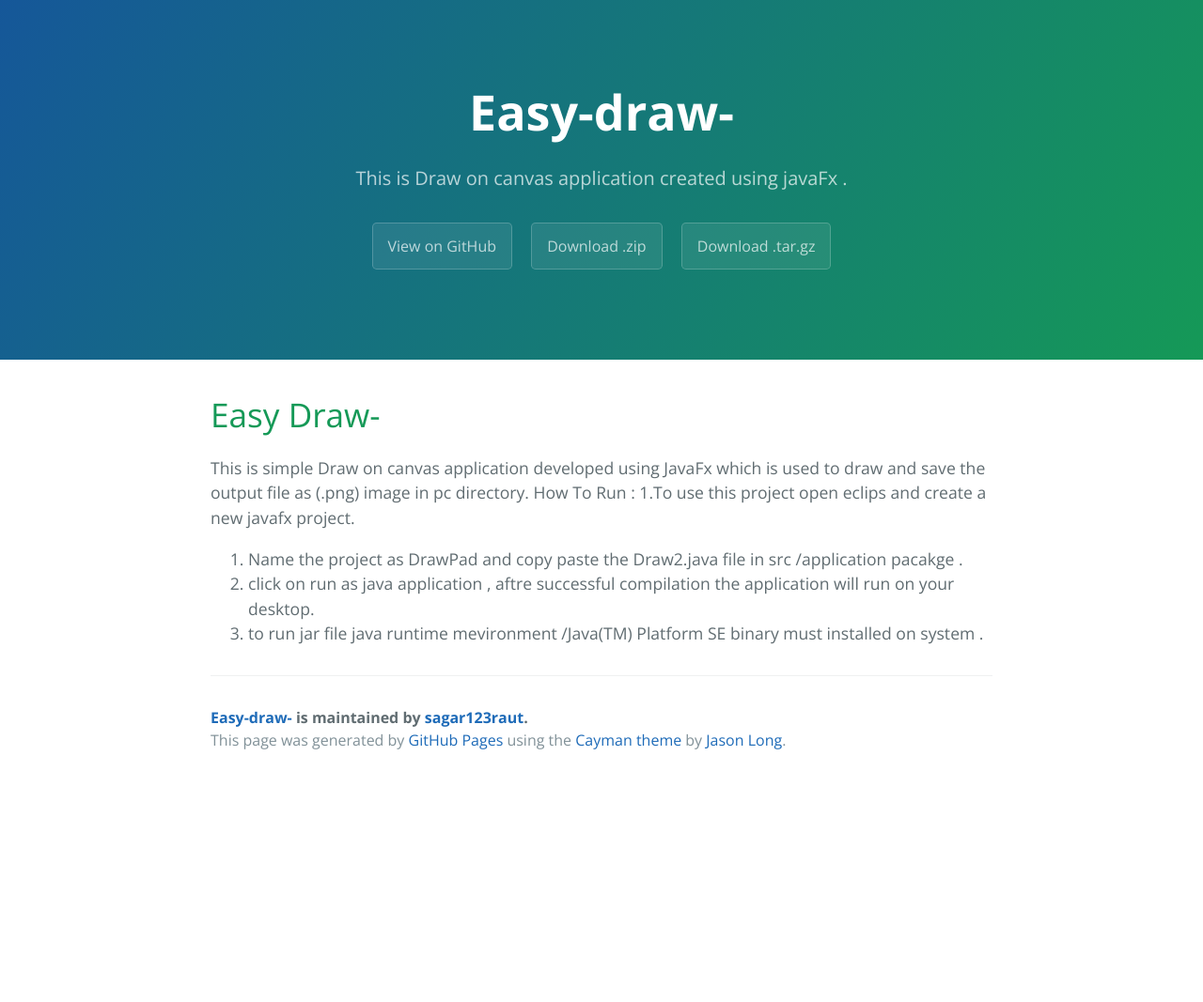
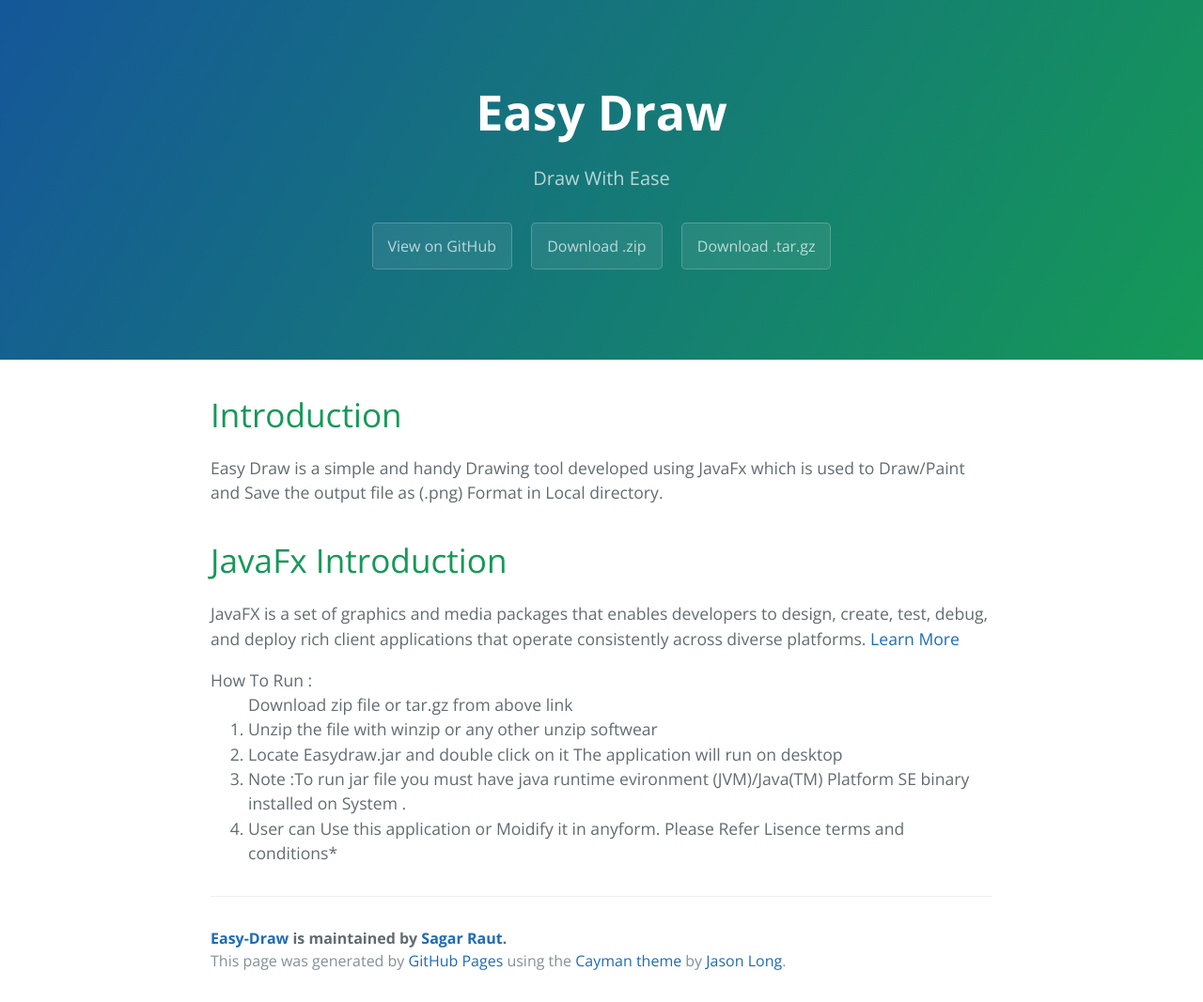
Before and after one commit to SSAGARRAUT/Easy-draw, a plain HTML site: page index.html in a window 1280 px wide. Shown: the whole page at 94% size. Before the commit the page ends 832 px from the top, so only its background shows below. Drawn offline with nearby package versions, Linux system fonts and the light colour scheme.

Commit message:
Update index.html

```diff
--- a/index.html
+++ b/index.html
@@ -12,8 +12,8 @@
   </head>
   <body>
     <section class="page-header">
-      <h1 class="project-name">Easy-draw-</h1>
-      <h2 class="project-tagline">This is  Draw on canvas application created using javaFx . </h2>
+      <h1 class="project-name">Easy Draw</h1>
+      <h2 class="project-tagline"> Draw With Ease  </h2>
       <a href="https://github.com/sagar123raut/Easy-draw-" class="btn">View on GitHub</a>
       <a href="https://github.com/sagar123raut/Easy-draw-/zipball/master" class="btn">Download .zip</a>
       <a href="https://github.com/sagar123raut/Easy-draw-/tarball/master" class="btn">Download .tar.gz</a>
@@ -21,21 +21,23 @@
 
     <section class="main-content">
       <h1>
-<a id="easy-draw-" class="anchor" href="#easy-draw-" aria-hidden="true"><span aria-hidden="true" class="octicon octicon-link"></span></a>Easy Draw-</h1>
-
-<p>This is  simple Draw on canvas application developed using JavaFx which is used to draw and save the output file as (.png) image in pc directory.
-  How To Run :
-  1.To use this project open eclips and create a new javafx project.</p>
-
-<ol>
-<li>Name the project as DrawPad and  copy paste the  Draw2.java file in src /application pacakge .<br>
-</li>
-<li>click on run as java application , aftre successful compilation the application will run on your desktop.</li>
-<li>to run jar file java runtime mevironment /Java(TM) Platform SE binary  must installed on system .</li>
+<a id="easy-draw-" class="anchor" href="#easy-draw-" aria-hidden="true"><span aria-hidden="true" class="octicon octicon-link"></span></a>Introduction</h1>
+<p>Easy Draw is a simple and handy  Drawing tool  developed using JavaFx which is used to Draw/Paint and Save the output file as (.png) Format in Local directory.
+<h1> JavaFx Introduction </h1>
+<p> JavaFX is a set of graphics and media packages that enables developers to design, create, test, debug, and deploy rich client applications that operate consistently across diverse platforms.
+     <a href="http://docs.oracle.com/javafx/2/overview/jfxpub-overview.htm">Learn More </a>
+</p>
+<p></p>How To Run :
+<ol
+  <li>Download zip file or tar.gz from above link  </li>
+  <li>Unzip the file with winzip or any other unzip softwear  </li>
+  <li> Locate Easydraw.jar and double click on it The application will run on desktop</li>
+  <li> Note :To run jar file you must have java runtime evironment (JVM)/Java(TM) Platform SE binary installed on System .</li>
+  <li> User can Use this application or Moidify it in anyform. Please Refer Lisence terms and conditions* </li>
 </ol>
 
       <footer class="site-footer">
-        <span class="site-footer-owner"><a href="https://github.com/sagar123raut/Easy-draw-">Easy-draw-</a> is maintained by <a href="https://github.com/sagar123raut">sagar123raut</a>.</span>
+        <span class="site-footer-owner"><a href="https://github.com/sagar123raut/Easy-draw-">Easy-Draw</a> is maintained by <a href="https://github.com/sagar123raut">Sagar Raut</a>.</span>
 
         <span class="site-footer-credits">This page was generated by <a href="https://pages.github.com">GitHub Pages</a> using the <a href="https://github.com/jasonlong/cayman-theme">Cayman theme</a> by <a href="https://twitter.com/jasonlong">Jason Long</a>.</span>
       </footer>
```
